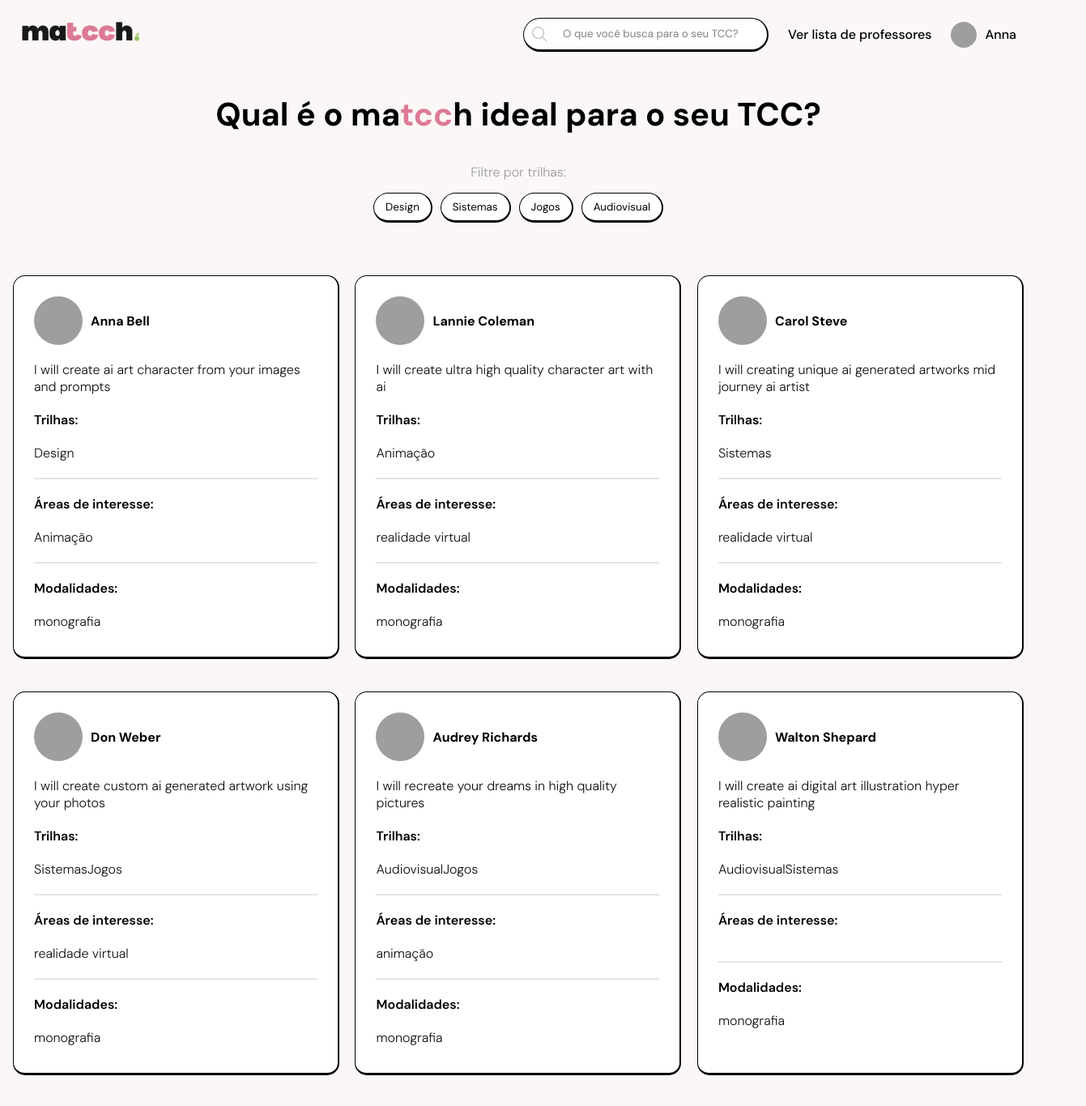
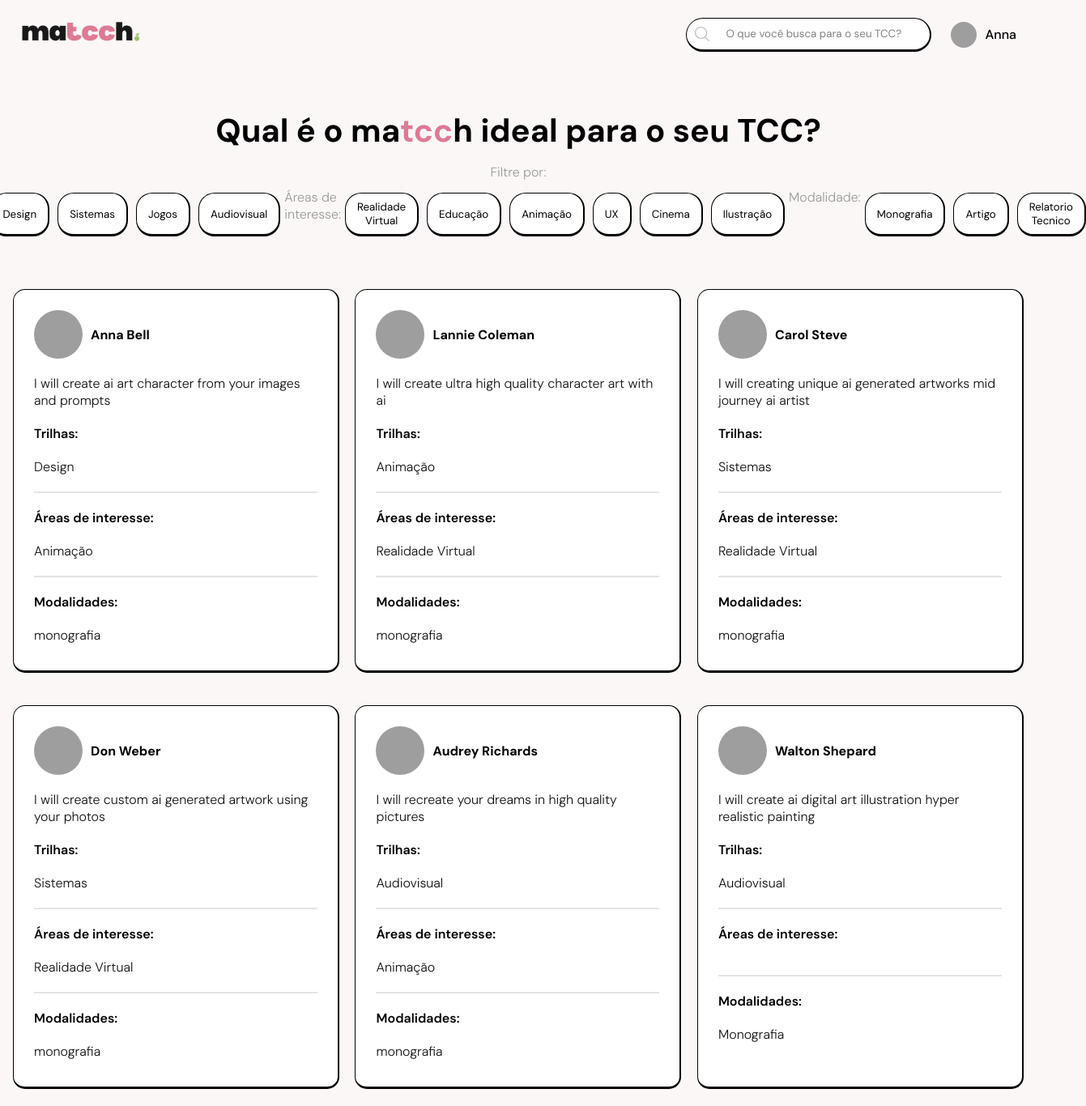
Before and after one commit to lemonsolucoes/matcch, a React (Vite) app: page / in a window 1280 px wide. Shown: the top 1366 px of the page at 81% size, 1341 px wide, since content can reach past the window. Built offline with nearby package versions, Linux system fonts and the light colour scheme; grey boxes are pictures that could not be loaded.

Commit message:
filtro v2

```diff
--- a/package.json
+++ b/package.json
@@ -10,8 +10,11 @@
   },
   "dependencies": {
     "infinite-react-carousel": "^1.2.11",
+    "isotope": "^1.0.0-alpha.3",
+    "isotope-layout": "^3.0.6",
     "react": "^18.2.0",
     "react-dom": "^18.2.0",
+    "react-isotope": "^1.0.7",
     "react-router-dom": "^6.8.0",
     "sass": "^1.58.0"
   },
--- a/src/MultiFilters.jsx
+++ b/src/MultiFilters.jsx
@@ -4,50 +4,104 @@ import "./pages/gigs/Gigs.scss";
 import GigCard from "./components/gigCard/GigCard";
 import "./multifilters.scss";
 
-
 export default function MultiFilters() {
-  const [selectedFilters, setSelectedFilters] = useState([]);
+  const [selectedCategoryFilters, setSelectedCategoryFilters] = useState([]);
+  const [selectedAreaFilters, setSelectedAreaFilters] = useState([]);
+  const [selectedModalidadeFilters, setSelectedModalidadeFilters] = useState([]);
   const [filteredGigs, setFilteredGigs] = useState(gigs);
 
-  let filters = ["Design", "Sistemas", "Jogos", "Audiovisual"];
+  let categoryFilters = ["Design", "Sistemas", "Jogos", "Audiovisual"];
+  let areaFilters = ["Realidade Virtual", "Educação", "Animação", "UX", "Cinema", "Ilustração"]; // Substitua com suas áreas reais
+  let modalidadeFilters = ["Monografia", "Artigo", "Relatorio Tecnico"];
 
-  const handleFilterButtonClick = (selectedCategory) => {
-    if (selectedFilters.includes(selectedCategory)) {
-      let filters = selectedFilters.filter((el) => el !== selectedCategory);
-      setSelectedFilters(filters);
-    } else {
-      setSelectedFilters([...selectedFilters, selectedCategory]);
+  const handleFilterButtonClick = (filter, filterType) => {
+    if (filterType === "category") {
+      const selectedFilters = selectedCategoryFilters.includes(filter)
+        ? selectedCategoryFilters.filter((el) => el !== filter)
+        : [...selectedCategoryFilters, filter];
+
+      setSelectedCategoryFilters(selectedFilters);
+    } else if (filterType === "area") {
+      const selectedFilters = selectedAreaFilters.includes(filter)
+        ? selectedAreaFilters.filter((el) => el !== filter)
+        : [...selectedAreaFilters, filter];
+
+      setSelectedAreaFilters(selectedFilters);
+    } else if (filterType === "modalidade") {
+      const selectedFilters = selectedModalidadeFilters.includes(filter)
+        ? selectedModalidadeFilters.filter((el) => el !== filter)
+        : [...selectedModalidadeFilters, filter];
+
+      setSelectedModalidadeFilters(selectedFilters);
     }
   };
 
   useEffect(() => {
     filterGigs();
-  }, [selectedFilters]);
+  }, [selectedCategoryFilters, selectedAreaFilters,selectedModalidadeFilters]);
 
   const filterGigs = () => {
-    if (selectedFilters.length > 0) {
-      let tempGigs = selectedFilters.map((selectedCategory) => {
-        let temp = gigs.filter((gig) => gig.category === selectedCategory);
-        return temp;
-      });
-      setFilteredGigs(tempGigs.flat());
-    } else {
-      setFilteredGigs([...gigs]);
+    let tempGigs = gigs;
+
+    if (selectedCategoryFilters.length > 0) {
+      tempGigs = tempGigs.filter((gig) =>
+        selectedCategoryFilters.includes(gig.category)
+      );
     }
+
+    if (selectedAreaFilters.length > 0) {
+      tempGigs = tempGigs.filter((gig) =>
+        selectedAreaFilters.includes(gig.area)
+      );
+    }
+
+    if (selectedModalidadeFilters.length > 0) {
+      tempGigs = tempGigs.filter((gig) =>
+        selectedModalidadeFilters.includes(gig.modalidade)
+      );
+    }
+
+    setFilteredGigs(tempGigs);
   };
 
   return (
     <div>
       <div className="filter-buttons-container">
-        {filters.map((category, idx) => (
+      <p>Trilhas: </p>
+        {categoryFilters.map((category, idx) => (
           <button
-            onClick={() => handleFilterButtonClick(category)}
+            onClick={() => handleFilterButtonClick(category, "category")}
             className={`filter-button ${
-              selectedFilters?.includes(category) ? "active" : ""
+              selectedCategoryFilters?.includes(category) ? "active" : ""
             }`}
-            key={`filters-${idx}`}
+            key={`category-filters-${idx}`}
           >
             {category}
+          </button>
+        ))}
+ <p>Áreas de interesse: </p>
+        {areaFilters.map((area, idx) => (
+          <button
+            onClick={() => handleFilterButtonClick(area, "area")}
+            className={`filter-button ${
+              selectedAreaFilters?.includes(area) ? "active" : ""
+            }`}
+            key={`area-filters-${idx}`}
+          >
+            {area}
+          </button>
+        ))}
+
+<p>Modalidade: </p>
+        {modalidadeFilters.map((modalidade, idx) => (
+          <button
+            onClick={() => handleFilterButtonClick(modalidade, "modalidade")}
+            className={`filter-button ${
+              selectedModalidadeFilters?.includes(modalidade) ? "active" : ""
+            }`}
+            key={`modalidade-filters-${idx}`}
+          >
+            {modalidade}
           </button>
         ))}
       </div>
--- a/src/components/navbar/Navbar.jsx
+++ b/src/components/navbar/Navbar.jsx
@@ -43,7 +43,7 @@ function Navbar() {
             </div>
 
           </div>
-          <span>Ver lista de professores</span>
+
           {!currentUser?.isSeller && <span>Become a Seller</span>}
           {currentUser ? (
             <div className="user" onClick={()=>setOpen(!open)}>
@@ -84,39 +84,11 @@ function Navbar() {
           )}
         </div>
       </div>
-      {(active || pathname !== "/") && (
-        <>
-          <hr />
-          <div className="menu">
-            <Link className="link menuLink" to="/">
-              Design Gráfico
-            </Link>
-            <Link className="link menuLink" to="/">
-              Video & Animação
-            </Link>
-            <Link className="link menuLink" to="/">
-              Narrativas
-            </Link>
-            <Link className="link menuLink" to="/">
-              Inteligência Artificial
-            </Link>
-            <Link className="link menuLink" to="/">
-              Desenvolvimento de Sistemas
-            </Link>
-            <Link className="link menuLink" to="/">
-              Musica & Audio
-            </Link>
-            <Link className="link menuLink" to="/">
-              Programming & Tech
-            </Link>
-            <Link className="link menuLink" to="/">
-              Business
-            </Link>
 
-          </div>
-          <hr />
-        </>
-      )}
+
+
+
+
     </div>
   );
 }
--- a/src/components/navbar/Navbar.scss
+++ b/src/components/navbar/Navbar.scss
@@ -27,14 +27,14 @@
     align-items: center;
     justify-content: space-between;
     padding-top: 20px;
+    padding-bottom: 20px;
 
 
     .logo {
       font-size: 34px;
       font-weight: bold;
 
-      .text {
-      }
+
 
       .dot {
         font-weight: bold;
--- a/src/data.js
+++ b/src/data.js
@@ -129,7 +129,7 @@ export const gigs = [
     price: 79,
     star: 5,
     category: "Animação",
-    area: "realidade virtual",
+    area: "Realidade Virtual",
     modalidade: "monografia",
     username: "Lannie Coleman",
   },
@@ -141,7 +141,7 @@ export const gigs = [
     price: 112,
     star: 5,
     category: "Sistemas",
-    area: "realidade virtual",
+    area: "Realidade Virtual",
     modalidade: "monografia",
     username: "Carol Steve",
   },
@@ -152,8 +152,8 @@ export const gigs = [
     desc: "I will create custom ai generated artwork using your photos",
     price: 99,
     star: 4,
-    category: ["Sistemas", "Jogos"],
-    area: "realidade virtual",
+    category: "Sistemas",
+    area: "Realidade Virtual",
     modalidade: "monografia",
     username: "Don Weber",
   },
@@ -164,8 +164,8 @@ export const gigs = [
     desc: "I will recreate your dreams in high quality pictures",
     price: 59,
     star: 5,
-    category: ["Audiovisual", "Jogos"],
-    area: "animação",
+    category: "Audiovisual",
+    area: "Animação",
     modalidade: "monografia",
     username: "Audrey Richards",
   },
@@ -176,8 +176,8 @@ export const gigs = [
     desc: "I will create ai digital art illustration hyper realistic painting",
     price: 79,
     star: 4,
-    category: ["Audiovisual", "Sistemas"],
-    modalidade: "monografia",
+    category: "Audiovisual",
+    modalidade: "Monografia",
     username: "Walton Shepard ",
   },
   {
@@ -188,7 +188,7 @@ export const gigs = [
     price: 89,
     star: 5,
     category: "Sistemas",
-    modalidade: "monografia",
+    modalidade: "Monografia",
     username: "Waverly Schaefer",
   },
   {
@@ -199,7 +199,7 @@ export const gigs = [
     price: 110,
     star: 4,
     category: "Jogos",
-    modalidade: "monografia",
+    modalidade: "Monografia",
     username: "Wilton Hunt",
   },
 ];
--- a/src/pages/gigs/Gigs.jsx
+++ b/src/pages/gigs/Gigs.jsx
@@ -29,16 +29,19 @@ function Gigs() {
 
 
 
-        <div className="menu">
+
         <div className="App">
        <center><p>
-          Filtre por trilhas:
+          Filtre por:
         </p></center>
       <MultiFilters />
 
     </div>
 
-        </div>
+
+
+
+
 
       </div>
     </div>
```
Also changed, not shown: 1 other file (tests, documents, lock files or other folders).
